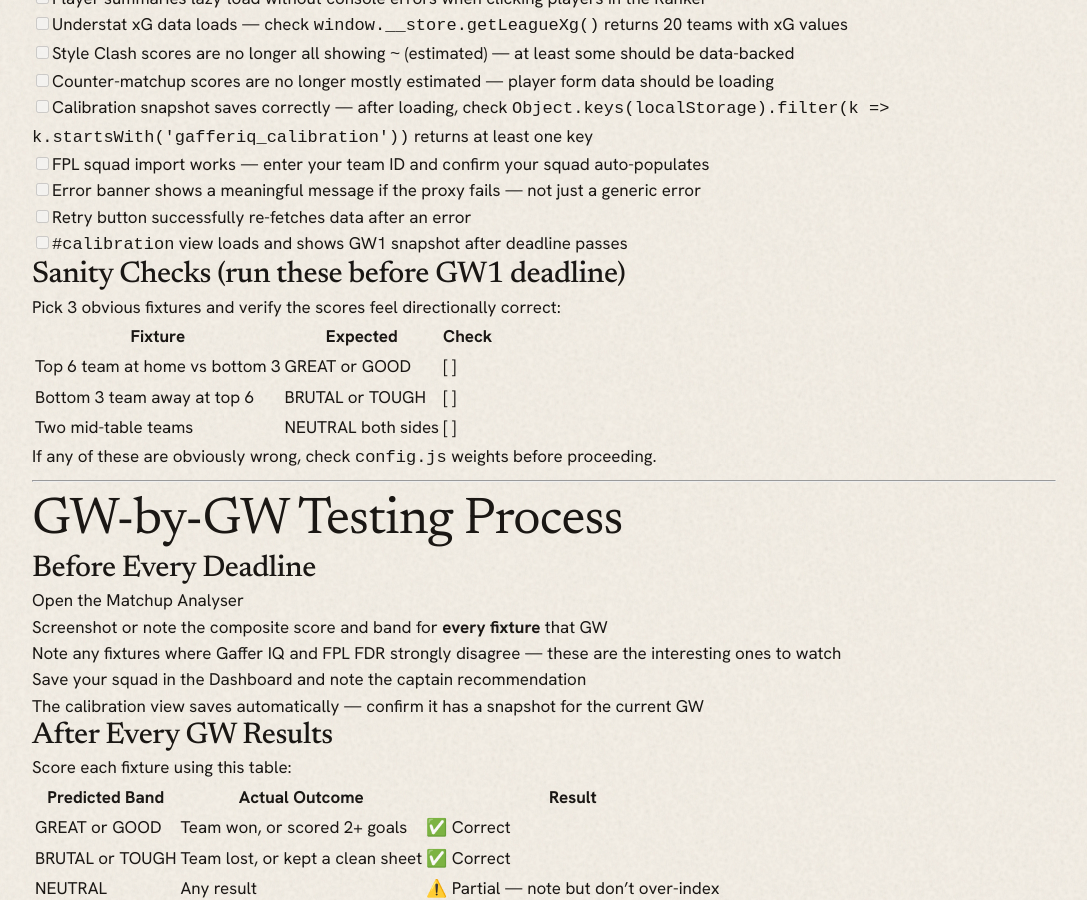
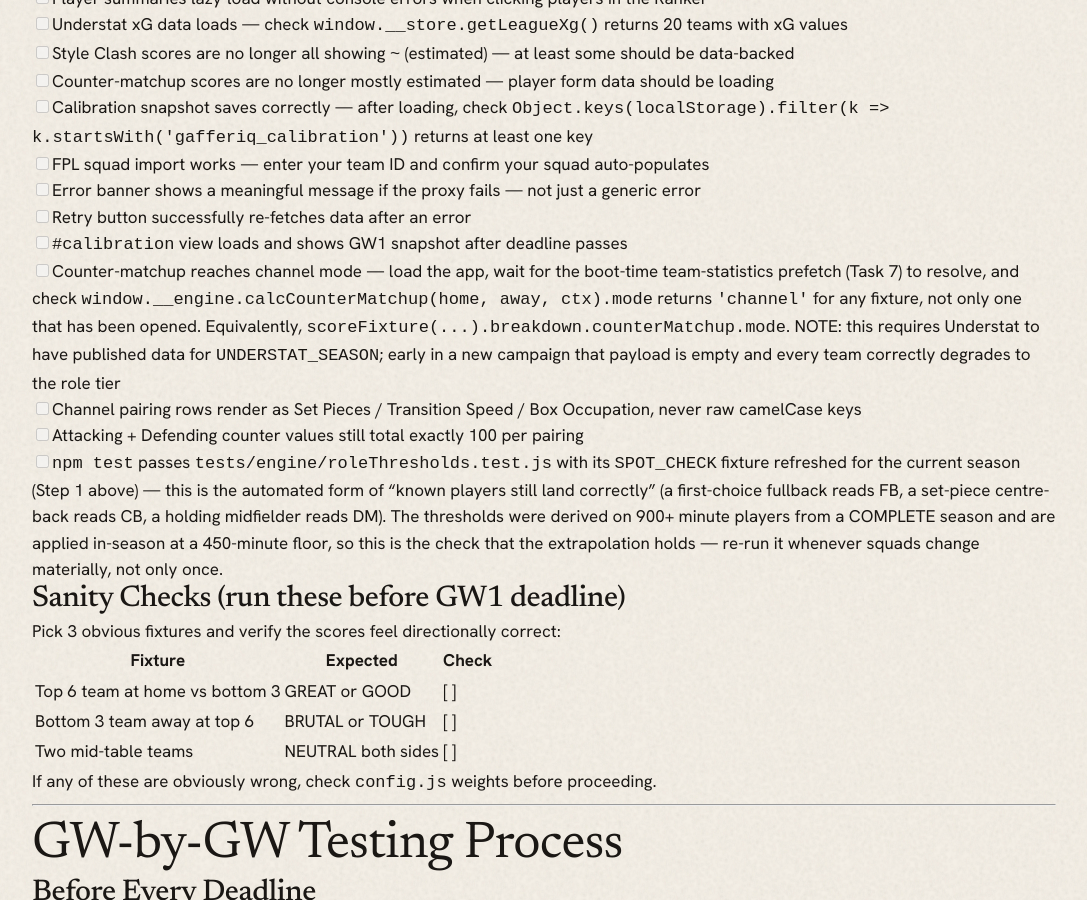
Before and after one commit to JAYJAYBEE303/jayjaybee-site, a Jekyll site: the page built from projects/Gaffer-IQ/GAFFER_IQ_TESTING_ROADMAP.md, in a window 1280 px wide and 900 px high, scrolled down 816 px. Shown: the whole window, without its empty margins (96-1183 px from the left). Built offline with Jekyll 4.4.1, drawn with Linux system fonts in a browser that asks for light colours; our own code applies the rules of GitHub Pages for plain Markdown files.

Commit message:
test(engine/counter): add automated role-threshold regression fixture
Converts the manual role-signature spot-check into tests/engine/roleThresholds.test.js
so npm test catches classification drift on named real players every run, not only
when someone remembers the manual browser check.

SPOT_CHECK holds real Understat season-2025 records for Robertson, Tarkowski,
Xhaka, Saka and Haaland, pulled live on 2026-08-21. Season 2026 was checked
first and is still empty upstream, so 2025 — the season the thresholds were
derived from — is the newest real data available.

Also surfaces the counter tier as `mode` through calcCombinedCounterMatchup and
the composite breakdown, and lets window.__engine.context() take an options
override, so the testing roadmap's tier check and the channel-vs-role
comparison can actually be run.

Corrects FEATURE_ENGINE §7.2's mirroring claim: exact per pairing, exact in
real arithmetic but 1-ulp-sensitive for the aggregate. Measured, not asserted.

Co-Authored-By: Claude Opus 5 <noreply@anthropic.com>

```diff
--- a/projects/Gaffer-IQ/GAFFER_IQ_TESTING_ROADMAP.md
+++ b/projects/Gaffer-IQ/GAFFER_IQ_TESTING_ROADMAP.md
@@ -26,6 +26,25 @@ Run through every item and tick it off before trusting any scores.
 - [ ] Error banner shows a meaningful message if the proxy fails — not just a generic error
 - [ ] Retry button successfully re-fetches data after an error
 - [ ] `#calibration` view loads and shows GW1 snapshot after deadline passes
+- [ ] Counter-matchup reaches channel mode — load the app, wait for the
+      boot-time team-statistics prefetch (Task 7) to resolve, and check
+      `window.__engine.calcCounterMatchup(home, away, ctx).mode` returns
+      `'channel'` for any fixture, not only one that has been opened.
+      Equivalently, `scoreFixture(...).breakdown.counterMatchup.mode`.
+      NOTE: this requires Understat to have published data for
+      `UNDERSTAT_SEASON`; early in a new campaign that payload is empty and
+      every team correctly degrades to the role tier
+- [ ] Channel pairing rows render as Set Pieces / Transition Speed / Box
+      Occupation, never raw camelCase keys
+- [ ] Attacking + Defending counter values still total exactly 100 per pairing
+- [ ] `npm test` passes `tests/engine/roleThresholds.test.js` with its
+      `SPOT_CHECK` fixture refreshed for the current season (Step 1 above) —
+      this is the automated form of "known players still land correctly"
+      (a first-choice fullback reads FB, a set-piece centre-back reads CB, a
+      holding midfielder reads DM). The thresholds were derived on
+      900+ minute players from a COMPLETE season and are applied in-season
+      at a 450-minute floor, so this is the check that the extrapolation
+      holds — re-run it whenever squads change materially, not only once.
 
 ### Sanity Checks (run these before GW1 deadline)
 
--- a/projects/Gaffer-IQ/js/engine/composite.js
+++ b/projects/Gaffer-IQ/js/engine/composite.js
@@ -377,6 +377,7 @@ function computeRawFixtureScore(team, opponent, fixture, isHome, ctx) {
         // defence; defendingValue: this team's defence vs the opponent's attack.
         attackingValue: counter.attackingValue,
         defendingValue: counter.defendingValue,
+        mode:           counter.mode,
       },
       teamForm: {
         value:     form.value,
--- a/projects/Gaffer-IQ/js/engine/counter.js
+++ b/projects/Gaffer-IQ/js/engine/counter.js
@@ -612,6 +612,12 @@ export function calcCombinedCounterMatchup(attackingCounter, defendingCounter) {
     pairings:       attackingCounter.pairings,
     attackingValue: attackingCounter.value,
     defendingValue: defendingCounter.value,
+    // Which tier produced the pairings above ('channel' | 'role' | 'element').
+    // Taken from the ATTACKING read because `pairings` is the attacking read —
+    // the two must always describe the same object. Surfaced so the testing
+    // roadmap's tier check and the channel-vs-role comparison can see it
+    // without re-deriving which tier ran.
+    mode: attackingCounter.mode,
   };
 }
 
```
Also changed, not shown: projects/Gaffer-IQ/FEATURE_ENGINE.md (+15 -1 lines), projects/Gaffer-IQ/js/main.js (+11 -2 lines), projects/Gaffer-IQ/tests/engine/roleThresholds.test.js (added, +98 -0 lines).
